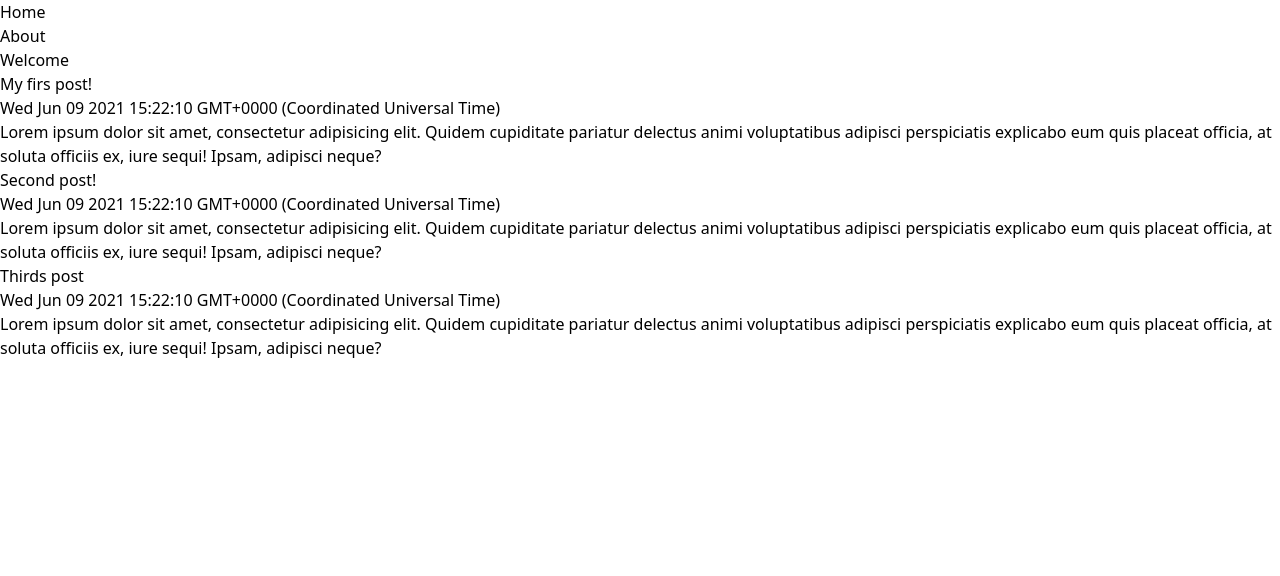
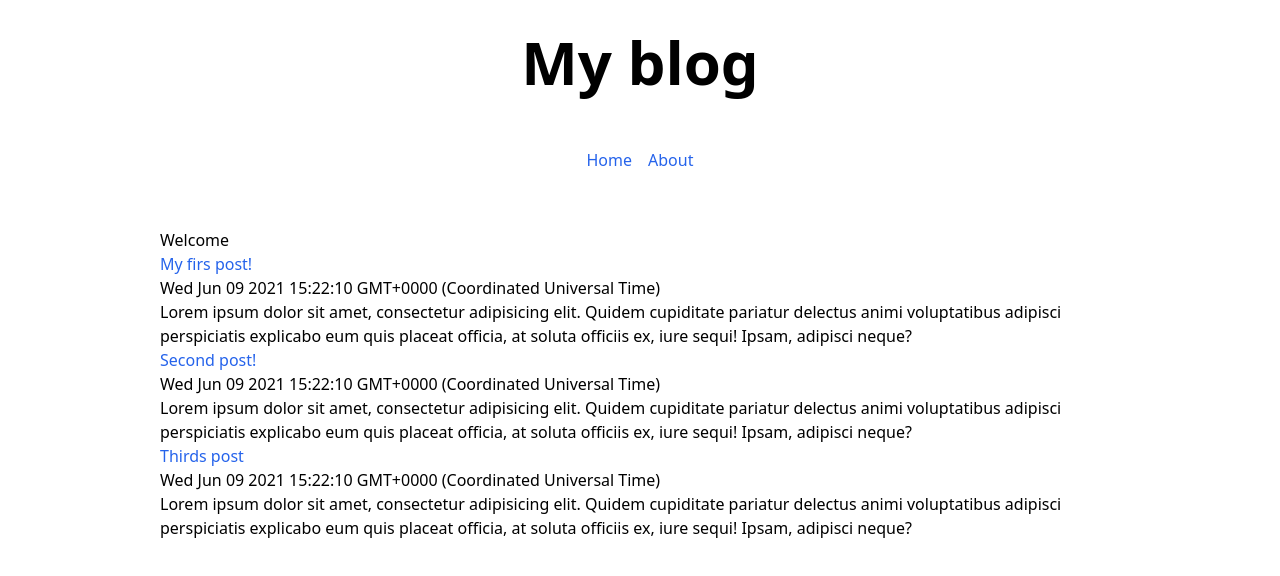
Before and after one commit to SSylvain1989/nextjs-tailwind-blog, a Next.js app: page / in a window 1280 px wide. Shown: the top 576 px of the page. Built offline with nearby package versions, Linux system fonts and the light colour scheme.

Commit message:
feat: add style to layout

```diff
--- a/package.json
+++ b/package.json
@@ -15,6 +15,6 @@
   "devDependencies": {
     "autoprefixer": "^10.2.6",
     "postcss": "^8.3.0",
-    "tailwindcss": "^2.1.4"
+    "tailwindcss": "^2.0.4"
   }
 }
--- a/pages/_app.js
+++ b/pages/_app.js
@@ -4,9 +4,11 @@
 
 function MyApp({ Component, pageProps }) {
   return (
-    <div>
-      <nav>
-        <ul>
+    <div className="mx-auto w-9/12 my-8">
+      <header>
+          <h1 className="text-6xl font-bold text-center">My blog</h1>
+        <nav className="my-14">
+          <ul className="flex flex-row justify-center space-x-4">
             <li>
               <Link href="/">
                 <a>Home</a>
@@ -19,6 +21,7 @@
             </li>
           </ul>
         </nav>
+      </header>
       <Component {...pageProps} />
     </div>
   );
--- a/styles/globals.css
+++ b/styles/globals.css
@@ -1,3 +1,9 @@
 @tailwind base;
 @tailwind components;
 @tailwind utilities;
+
+@layer base {
+  a{
+    @apply text-blue-600 hover:text-blue-400
+  }
+}
```
Also changed, not shown: 1 other file (tests, documents, lock files or other folders). Lines whose indentation alone changed are shown as unchanged.
